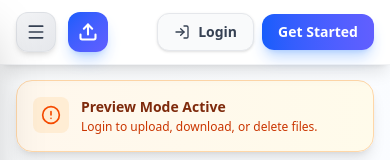
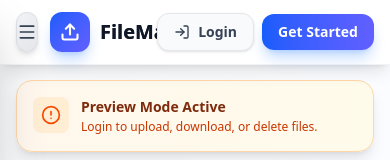
Before and after one commit to ez-sourav/Upload-File, a React (Vite) app in the folder frontend/: page /app in a window 390 px wide. Shown: the top 160 px of the page. Built offline with nearby package versions, Linux system fonts and the light colour scheme; no server answers.

Commit message:
header fix

```diff
--- a/frontend/src/components/Header.jsx
+++ b/frontend/src/components/Header.jsx
@@ -46,7 +46,7 @@ export default function Header({ onMenuOpen, hasFiles }) {
               <div className="p-2.5 bg-linear-to-br from-blue-600 to-indigo-500 rounded-xl shadow-lg shadow-blue-500/30">
                 <Upload className="h-5 w-5 text-white" strokeWidth={2.5} />
               </div>
-              <span className="text-xl font-bold text-gray-900 hidden sm:inline bg-linear-to-r from-gray-900 to-gray-700 bg-clip-text">
+              <span className="text-xl font-bold text-gray-900  sm:inline bg-linear-to-r from-gray-900 to-gray-700 bg-clip-text">
                 FileManager
               </span>
             </div>
@@ -197,6 +197,7 @@ export default function Header({ onMenuOpen, hasFiles }) {
             )}
           </div>
         </div>
+
       </div>
     </header>
   );
```
